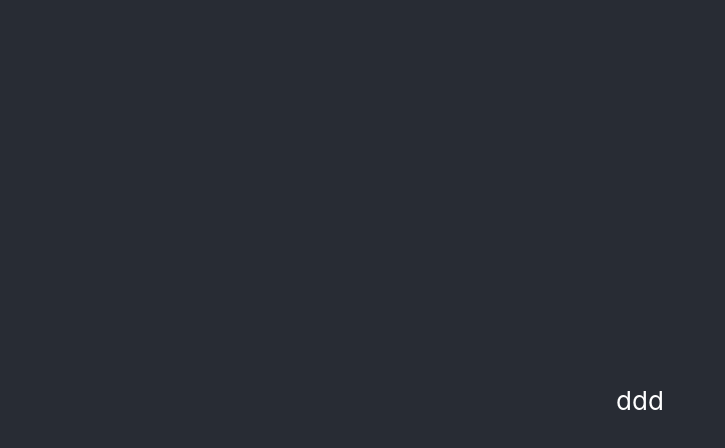
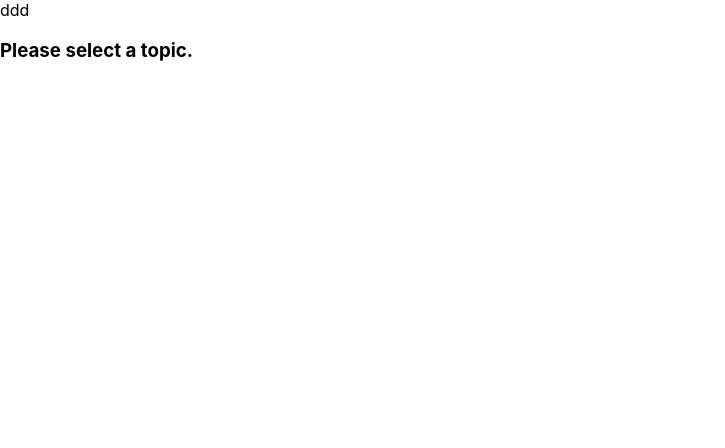
Before and after one commit to DohyubLee/portfolio_2021, a React (Create React App) app: page / in a window 1280 px wide. Shown: the top 448 px of the page, without its empty margins (0-725 px from the left). Built offline with nearby package versions, Linux system fonts and the light colour scheme.

Commit message:
react router, axios 추가

```diff
--- a/package.json
+++ b/package.json
@@ -6,10 +6,12 @@
     "@testing-library/jest-dom": "^5.15.1",
     "@testing-library/react": "^11.2.7",
     "@testing-library/user-event": "^12.8.3",
+    "axios": "^0.24.0",
     "gh-pages": "^3.2.3",
     "node-sass": "^6.0.1",
     "react": "^17.0.2",
     "react-dom": "^17.0.2",
+    "react-router-dom": "^6.0.2",
     "react-scripts": "4.0.3",
     "web-vitals": "^1.1.2"
   },
--- a/src/App.js
+++ b/src/App.js
@@ -1,9 +1,13 @@
 import "./App.scss";
+import { Routes, Route } from "react-router-dom";
 
 function App() {
   return (
     <div className="App">
       <header className="App-header">ddd</header>
+      <Routes>
+        <Route index element={<h3>Please select a topic.</h3>} />
+      </Routes>
     </div>
   );
 }
--- a/src/App.scss
+++ b/src/App.scss
@@ -1,14 +1,5 @@
 .App {
-  text-align: center;
 }
 
 .App-header {
-  background-color: #282c34;
-  min-height: 100vh;
-  display: flex;
-  flex-direction: column;
-  align-items: center;
-  justify-content: center;
-  font-size: calc(10px + 2vmin);
-  color: white;
 }
--- a/src/index.js
+++ b/src/index.js
@@ -1,14 +1,17 @@
-import React from 'react';
-import ReactDOM from 'react-dom';
-import './index.css';
-import App from './App';
-import reportWebVitals from './reportWebVitals';
+import React from "react";
+import ReactDOM from "react-dom";
+import "./index.css";
+import App from "./App";
+import reportWebVitals from "./reportWebVitals";
+import { BrowserRouter } from "react-router-dom";
 
 ReactDOM.render(
   <React.StrictMode>
-    <App />
+    <BrowserRouter>
+      <App />
+    </BrowserRouter>
   </React.StrictMode>,
-  document.getElementById('root')
+  document.getElementById("root")
 );
 
 // If you want to start measuring performance in your app, pass a function
```
Also changed, not shown: 1 other file (tests, documents, lock files or other folders).
